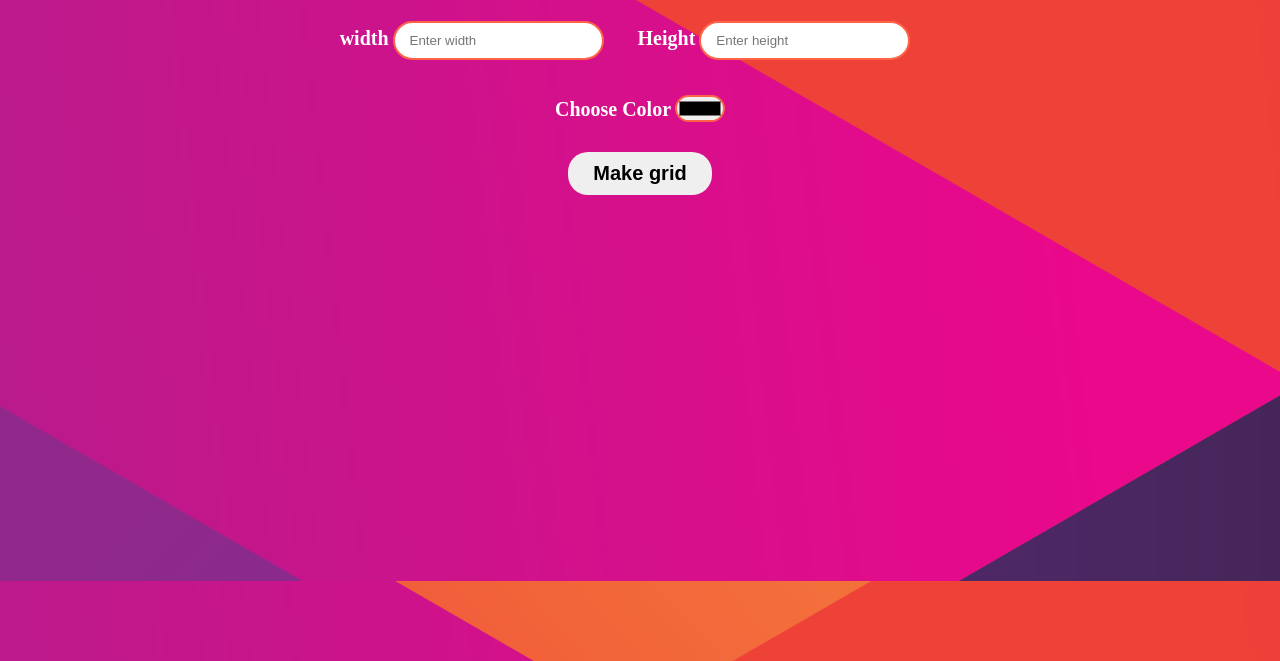
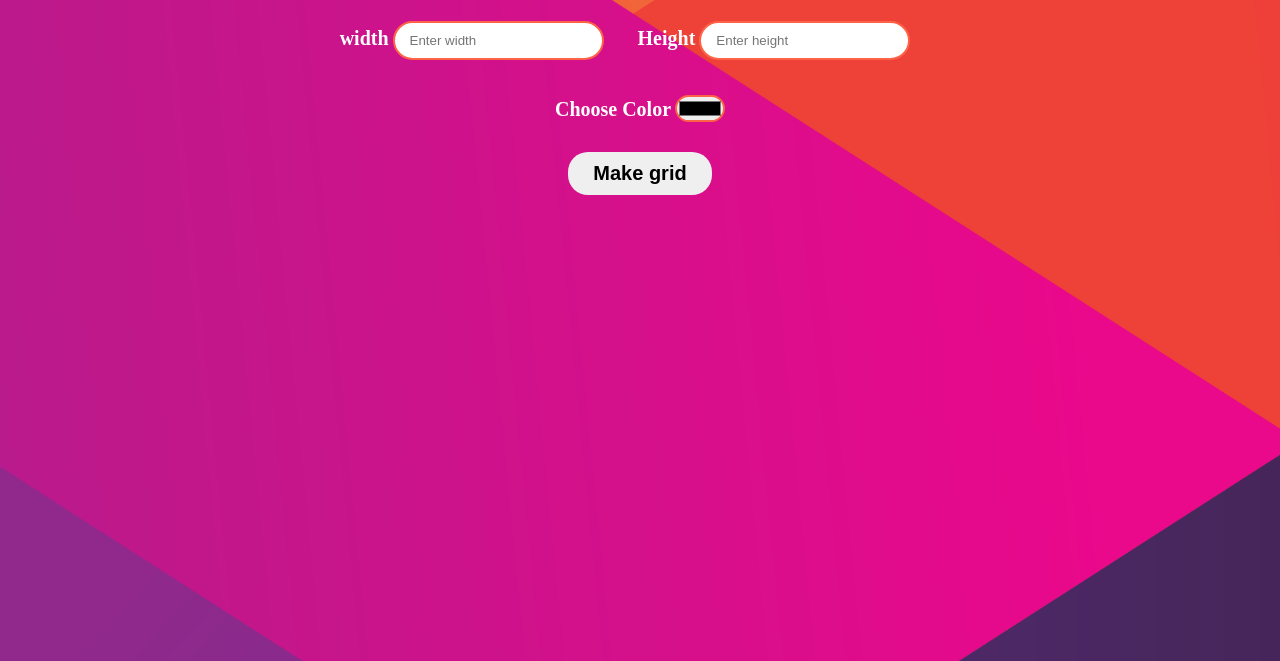
Before and after one commit to Muhammedcatastrophe/robusta-Internship, a plain HTML site: page index.html in a window 1280 px wide. Shown: the part 139-800 px from the top of the page. Drawn offline with Linux system fonts and the light colour scheme.

Commit message:
Last update

```diff
--- a/css/style.css
+++ b/css/style.css
@@ -1,8 +1,6 @@
 body
 {
     font-family: "segoe ui light";
-    background-image: url(../images/TFA_Landing\ Page-02.png);
-    background-size: cover;
 }
 
 *
@@ -10,7 +8,13 @@ body
     padding: 0;
     margin: 0;
     box-sizing: border-box;
+}
 
+.header
+{
+    background-image: url(../images/TFA_Landing\ Page-02.png);
+    background-size: 100% 100%;
+ height: 100vh;
 }
 /* start taking user data  */
 
```
Also changed, not shown: index.html (indentation only).
